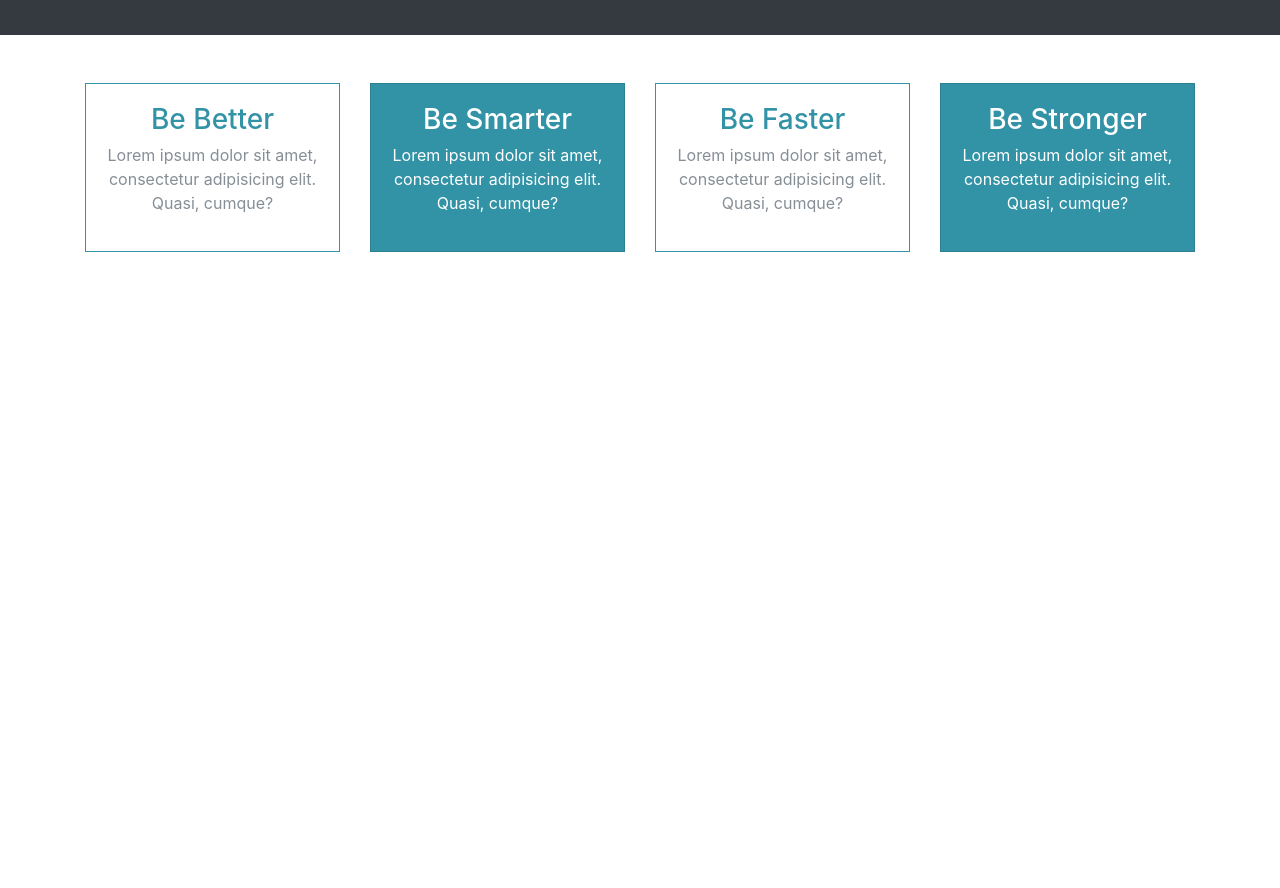
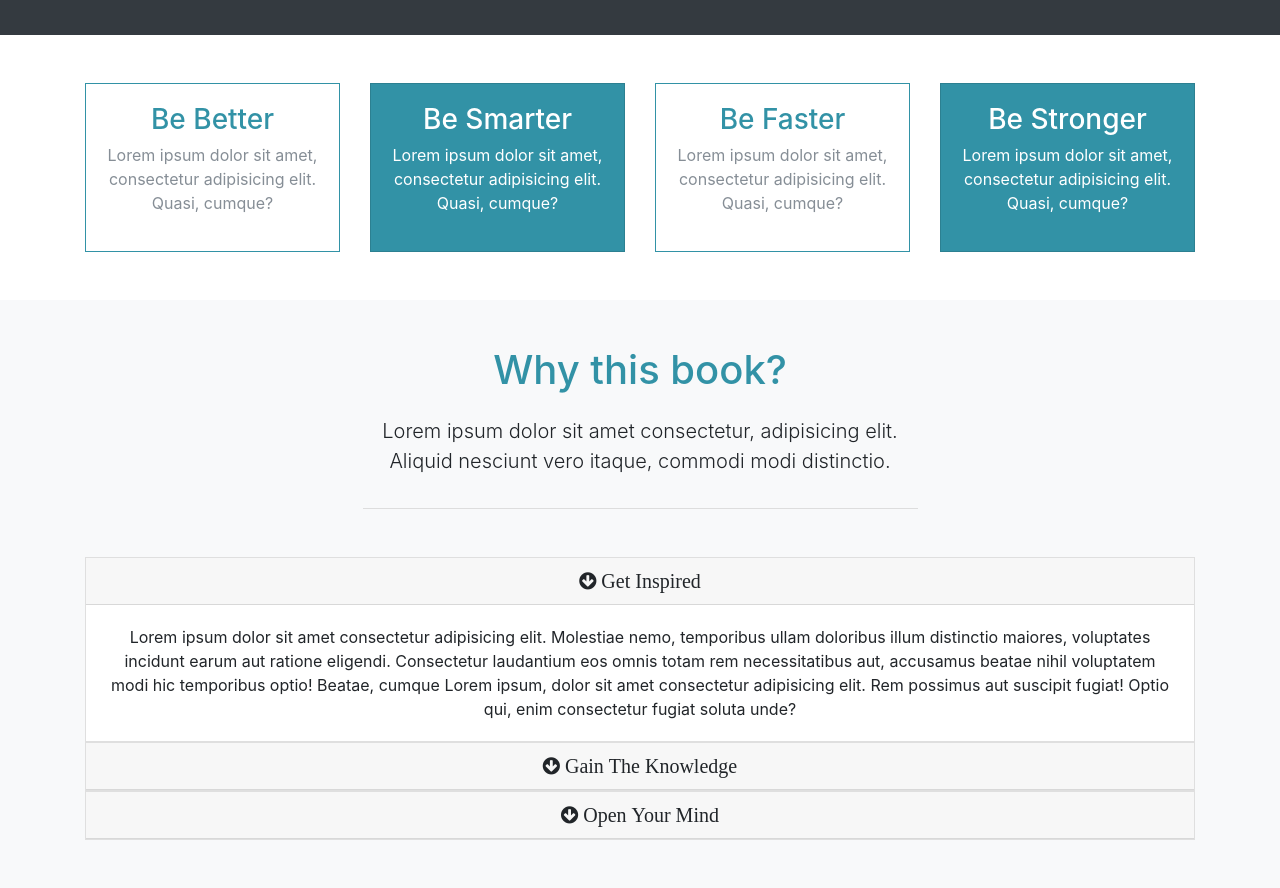
Before and after one commit to YudhaYuki/mizuxe, a website: page src/index.html in a window 1280 px wide. Shown: the part 814-1702 px from the top of the page. Before the commit the page ends 1114 px from the top, so only its background shows below. Drawn offline with Linux system fonts and the light colour scheme.

Commit message:
ABOUT and WHY Section - Implementing Accordion

```diff
--- a/src/index.html
+++ b/src/index.html
@@ -117,6 +117,76 @@
     </section>
 
 
+    <!-- ABOUT / WHY SECTION -->
+    <section id="about" class=" py-5 text-center bg-light">
+        <div class="container">
+            <div class="row">
+                <div class="col">
+                    <div class="info-header mb-5">
+                        <h1 class="text-primary pb-3">
+                            Why this book?
+                        </h1>
+                        <p class="lead pb-3">
+                            Lorem ipsum dolor sit amet consectetur, adipisicing elit. Aliquid nesciunt vero itaque, commodi modi distinctio.
+                        </p>
+                    </div>
+
+                    <!-- ACCORDION -->
+                    <div id="accordion" role="tablist">
+                        <div class="card">
+                            <div class="card-header" id="heading1">
+                                <h5 class="mb-0">
+                                    <div href="#collapse1" data-toggle="collapse" data-parent="#accordion">
+                                        <i class="fa fa-arrow-circle-down"> Get Inspired</i>
+                                    </div>
+                                </h5>
+                            </div>
+
+                            <div id="collapse1" class="collapse show">
+                                <div class="card-body">
+                                    Lorem ipsum dolor sit amet consectetur adipisicing elit. Molestiae nemo, temporibus ullam doloribus illum distinctio maiores, voluptates incidunt earum aut ratione eligendi. Consectetur laudantium eos omnis totam rem necessitatibus aut, accusamus beatae nihil voluptatem modi hic temporibus optio! Beatae, cumque Lorem ipsum, dolor sit amet consectetur adipisicing elit. Rem possimus aut suscipit fugiat! Optio qui, enim consectetur fugiat soluta unde?
+                                </div>
+                            </div>
+                        </div>
+
+                        <div class="card">
+                            <div class="card-header" id="heading2">
+                                <h5 class="mb-0">
+                                    <div href="#collapse2" data-toggle="collapse" data-parent="#accordion">
+                                        <i class="fa fa-arrow-circle-down"> Gain The Knowledge</i>
+                                    </div>
+                                </h5>
+                            </div>
+
+                            <div id="collapse2" class="collapse">
+                                <div class="card-body">
+                                    Lorem ipsum dolor sit amet consectetur adipisicing elit. Molestiae nemo, temporibus ullam doloribus illum distinctio maiores, voluptates incidunt earum aut ratione eligendi. Consectetur laudantium eos omnis totam rem necessitatibus aut, accusamus beatae nihil voluptatem modi hic temporibus optio! Beatae, cumque Lorem ipsum, dolor sit amet consectetur adipisicing elit. Rem possimus aut suscipit fugiat! Optio qui, enim consectetur fugiat soluta unde?
+                                </div>
+                            </div>
+                        </div>
+
+                        <div class="card">
+                            <div class="card-header" id="heading3">
+                                <h5 class="mb-0">
+                                    <div href="#collapse3" data-toggle="collapse" data-parent="#accordion">
+                                        <i class="fa fa-arrow-circle-down"> Open Your Mind</i>
+                                    </div>
+                                </h5>
+                            </div>
+
+                            <div id="collapse3" class="collapse">
+                                <div class="card-body">
+                                    Lorem ipsum dolor sit amet consectetur adipisicing elit. Molestiae nemo, temporibus ullam doloribus illum distinctio maiores, voluptates incidunt earum aut ratione eligendi. Consectetur laudantium eos omnis totam rem necessitatibus aut, accusamus beatae nihil voluptatem modi hic temporibus optio! Beatae, cumque Lorem ipsum, dolor sit amet consectetur adipisicing elit. Rem possimus aut suscipit fugiat! Optio qui, enim consectetur fugiat soluta unde?
+                                </div>
+                            </div>
+                        </div>
+
+                    </div>
+                </div>
+            </div>
+        </div>
+    </section>
+
     <script src="js/jquery.min.js"></script>
     <script src="js/popper.min.js"></script>
     <script src="js/bootstrap.min.js"></script>
--- a/src/scss/style.scss
+++ b/src/scss/style.scss
@@ -30,3 +30,9 @@ body{
         height: 100%;
     }
 }
+
+.info-header{
+    width: 50%;
+    margin: auto;
+    border-bottom: 1px #ddd solid;
+}
```
Also changed, not shown: src/css/style.css.
